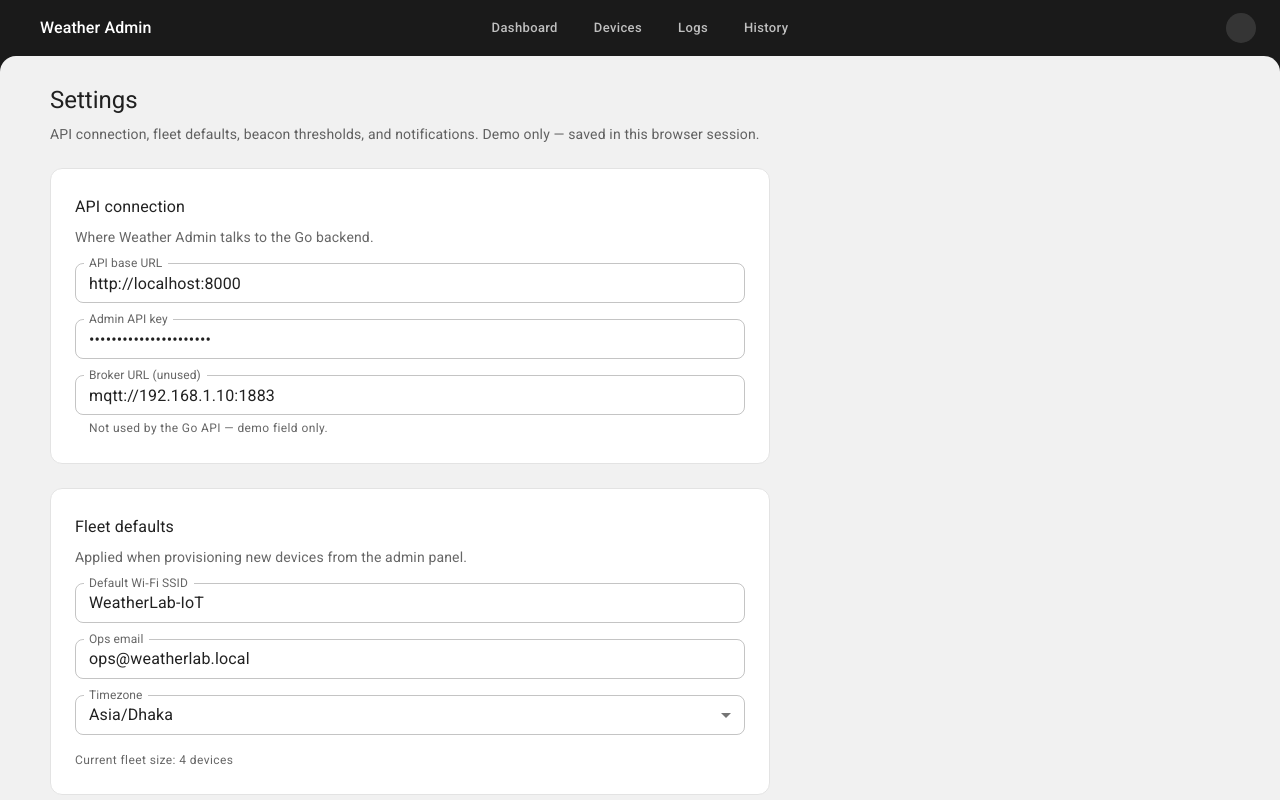
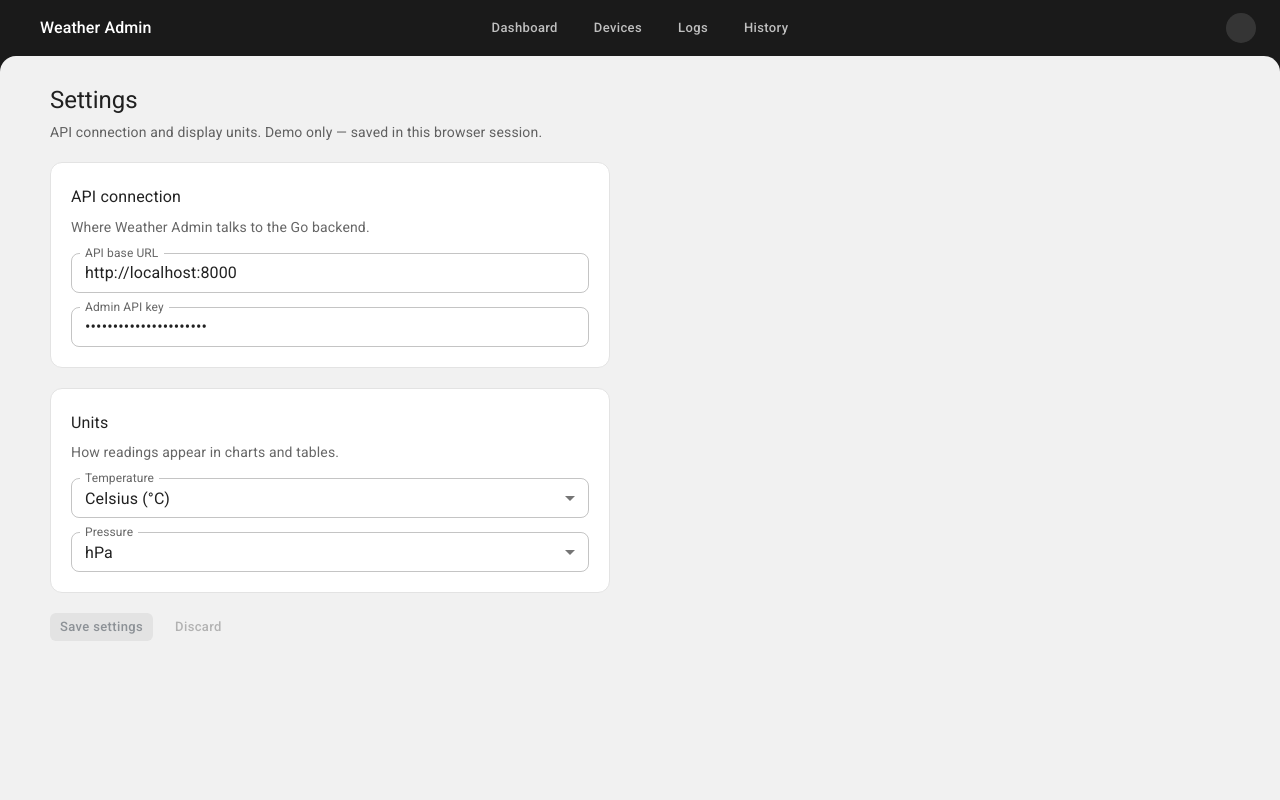
Before and after one commit to raiyansarker/weather-station, a React (Vite) app in the folder admin/: page /settings in a window 1280 px wide. Built offline with nearby package versions, Linux system fonts and the light colour scheme; some icons are missing.

Commit message:
refactor(admin): slim settings to API connection and units

```diff
--- a/admin/src/pages/SettingsPage.tsx
+++ b/admin/src/pages/SettingsPage.tsx
@@ -2,13 +2,10 @@ import { useEffect, useState, type ReactNode } from 'react'
 import Alert from '@mui/material/Alert'
 import Box from '@mui/material/Box'
 import Button from '@mui/material/Button'
-import Divider from '@mui/material/Divider'
-import FormControlLabel from '@mui/material/FormControlLabel'
 import MenuItem from '@mui/material/MenuItem'
 import Paper from '@mui/material/Paper'
 import Snackbar from '@mui/material/Snackbar'
 import Stack from '@mui/material/Stack'
-import Switch from '@mui/material/Switch'
 import TextField from '@mui/material/TextField'
 import Typography from '@mui/material/Typography'
 
@@ -25,20 +22,20 @@ function Section({
   children: ReactNode
 }) {
   return (
-    <Paper variant="outlined" sx={{ p: 3 }}>
+    <Paper variant="outlined" sx={{ p: 2.5 }}>
       <Typography variant="subtitle1" gutterBottom>
         {title}
       </Typography>
       <Typography variant="body2" color="text.secondary" sx={{ mb: 2 }}>
         {description}
       </Typography>
-      <Stack spacing={2}>{children}</Stack>
+      <Stack spacing={1.75}>{children}</Stack>
     </Paper>
   )
 }
 
 export function SettingsPage() {
-  const { settings, updateSettings, devices } = useFleet()
+  const { settings, updateSettings } = useFleet()
   const [draft, setDraft] = useState<AppSettings>(settings)
   const [saved, setSaved] = useState(false)
 
@@ -62,14 +59,13 @@ export function SettingsPage() {
   }
 
   return (
-    <Stack spacing={3} maxWidth={720}>
+    <Stack spacing={2.5} maxWidth={560}>
       <Box>
-        <Typography variant="h5" component="h1" gutterBottom>
+        <Typography variant="h5" component="h1" sx={{ mb: 0.75 }}>
           Settings
         </Typography>
         <Typography variant="body2" color="text.secondary">
-          API connection, fleet defaults, beacon thresholds, and notifications. Demo only —
-          saved in this browser session.
+          API connection and display units. Demo only — saved in this browser session.
         </Typography>
       </Box>
 
@@ -107,56 +103,12 @@ export function SettingsPage() {
           value={draft.apiKey}
           onChange={(e) => setField('apiKey', e.target.value)}
         />
-        <TextField
-          label="Broker URL (unused)"
-          fullWidth
-          size="small"
-          value={draft.mqttBroker}
-          onChange={(e) => setField('mqttBroker', e.target.value)}
-          helperText="Not used by the Go API — demo field only."
-        />
       </Section>
 
-      <Section
-        title="Fleet defaults"
-        description="Applied when provisioning new devices from the admin panel."
-      >
-        <TextField
-          label="Default Wi‑Fi SSID"
-          fullWidth
-          size="small"
-          value={draft.defaultSsid}
-          onChange={(e) => setField('defaultSsid', e.target.value)}
-        />
-        <TextField
-          label="Ops email"
-          fullWidth
-          size="small"
-          value={draft.adminEmail}
-          onChange={(e) => setField('adminEmail', e.target.value)}
-        />
+      <Section title="Units" description="How readings appear in charts and tables.">
         <TextField
           select
-          label="Timezone"
-          fullWidth
-          size="small"
-          value={draft.timezone}
-          onChange={(e) => setField('timezone', e.target.value)}
-        >
-          <MenuItem value="Asia/Dhaka">Asia/Dhaka</MenuItem>
-          <MenuItem value="UTC">UTC</MenuItem>
-          <MenuItem value="America/New_York">America/New_York</MenuItem>
-          <MenuItem value="Europe/London">Europe/London</MenuItem>
-        </TextField>
-        <Typography variant="caption" color="text.secondary">
-          Current fleet size: {devices.length} devices
-        </Typography>
-      </Section>
-
-      <Section title="Units & display" description="How readings and lists appear in the console.">
-        <TextField
-          select
-          label="Temperature unit"
+          label="Temperature"
           fullWidth
           size="small"
           value={draft.temperatureUnit}
@@ -167,7 +119,7 @@ export function SettingsPage() {
         </TextField>
         <TextField
           select
-          label="Pressure unit"
+          label="Pressure"
           fullWidth
           size="small"
           value={draft.pressureUnit}
@@ -176,107 +128,7 @@ export function SettingsPage() {
           <MenuItem value="hpa">hPa</MenuItem>
           <MenuItem value="inhg">inHg</MenuItem>
         </TextField>
-        <FormControlLabel
-          control={
-            <Switch
-              checked={draft.showOfflineOnDashboard}
-              onChange={(e) => setField('showOfflineOnDashboard', e.target.checked)}
-            />
-          }
-          label="Show offline devices on dashboard"
-        />
-        <FormControlLabel
-          control={
-            <Switch
-              checked={draft.highlightHighPing}
-              onChange={(e) => setField('highlightHighPing', e.target.checked)}
-            />
-          }
-          label={`Highlight high ping (>${draft.highPingMs} ms)`}
-        />
-        <TextField
-          label="High ping threshold (ms)"
-          type="number"
-          fullWidth
-          size="small"
-          value={draft.highPingMs}
-          onChange={(e) => setField('highPingMs', Number(e.target.value))}
-        />
       </Section>
-
-      <Section
-        title="Beacons & health"
-        description="Heartbeat expectations used for weak / missed beacon status."
-      >
-        <TextField
-          label="Expected beacon interval (seconds)"
-          type="number"
-          fullWidth
-          size="small"
-          value={draft.beaconIntervalSec}
-          onChange={(e) => setField('beaconIntervalSec', Number(e.target.value))}
-        />
-        <TextField
-          label="Missed after (seconds)"
-          type="number"
-          fullWidth
-          size="small"
-          value={draft.beaconMissedAfterSec}
-          onChange={(e) => setField('beaconMissedAfterSec', Number(e.target.value))}
-          helperText="No beacon within this window → missed"
-        />
-        <TextField
-          label="Weak RSSI threshold (dBm)"
-          type="number"
-          fullWidth
-          size="small"
-          value={draft.weakRssiThreshold}
-          onChange={(e) => setField('weakRssiThreshold', Number(e.target.value))}
-        />
-        <TextField
-          label="Ping interval (seconds)"
-          type="number"
-          fullWidth
-          size="small"
-          value={draft.pingIntervalSec}
-          onChange={(e) => setField('pingIntervalSec', Number(e.target.value))}
-        />
-      </Section>
-
-      <Section
-        title="Notifications"
-        description="Which fleet events should raise attention in the console."
-      >
-        <FormControlLabel
-          control={
-            <Switch
-              checked={draft.notifyOnOffline}
-              onChange={(e) => setField('notifyOnOffline', e.target.checked)}
-            />
-          }
-          label="Notify when a device goes offline"
-        />
-        <FormControlLabel
-          control={
-            <Switch
-              checked={draft.notifyOnMissedBeacon}
-              onChange={(e) => setField('notifyOnMissedBeacon', e.target.checked)}
-            />
-          }
-          label="Notify on missed beacons"
-        />
-        <FormControlLabel
-          control={
-            <Switch
-              checked={draft.notifyOnOtaFail}
-              onChange={(e) => setField('notifyOnOtaFail', e.target.checked)}
-            />
-          }
-          label="Notify on OTA failures"
-        />
-      </Section>
-
-      <Divider />
 
       <Stack direction="row" spacing={1.5}>
         <Button variant="contained" disabled={!dirty} onClick={handleSave}>
```
